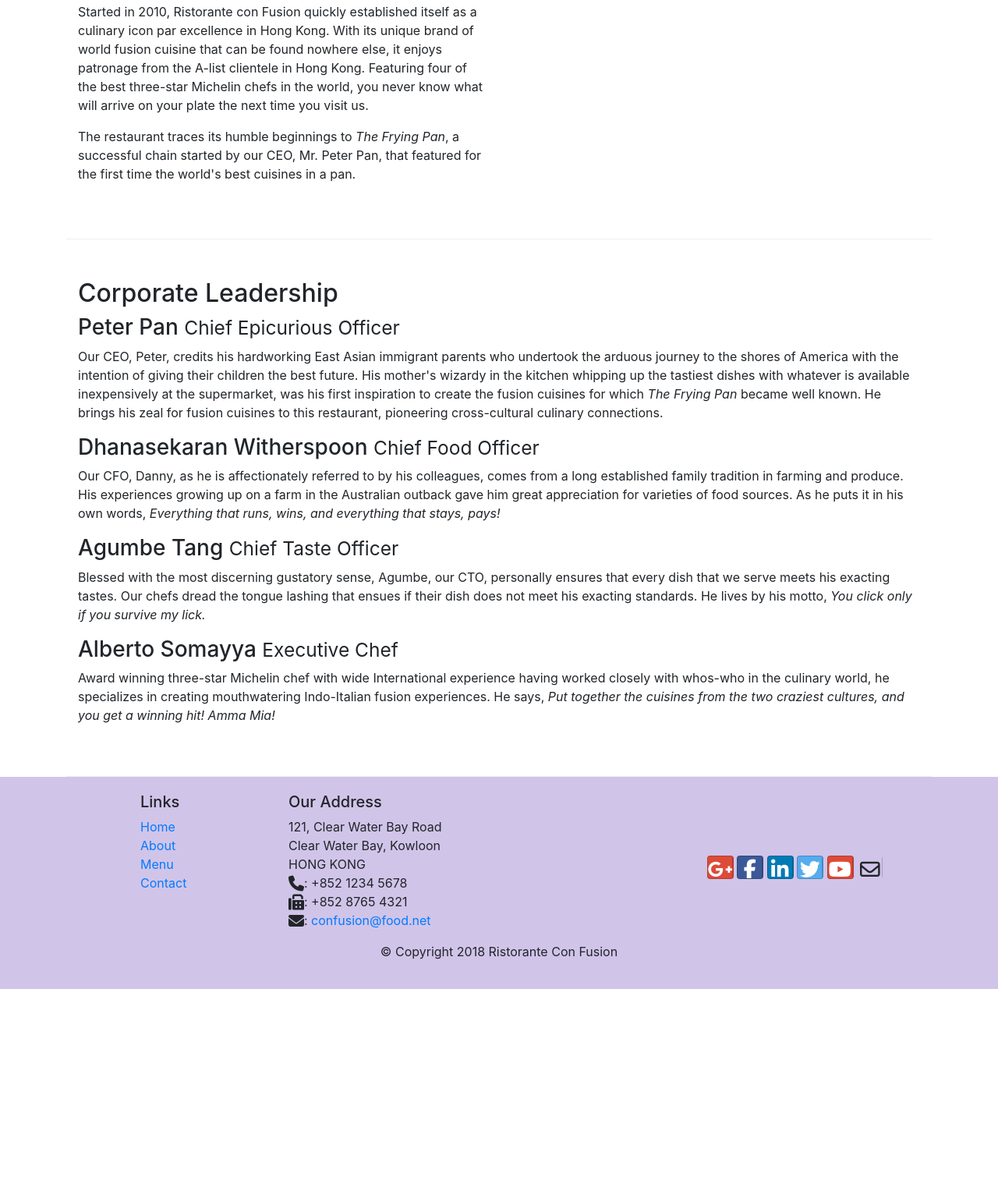
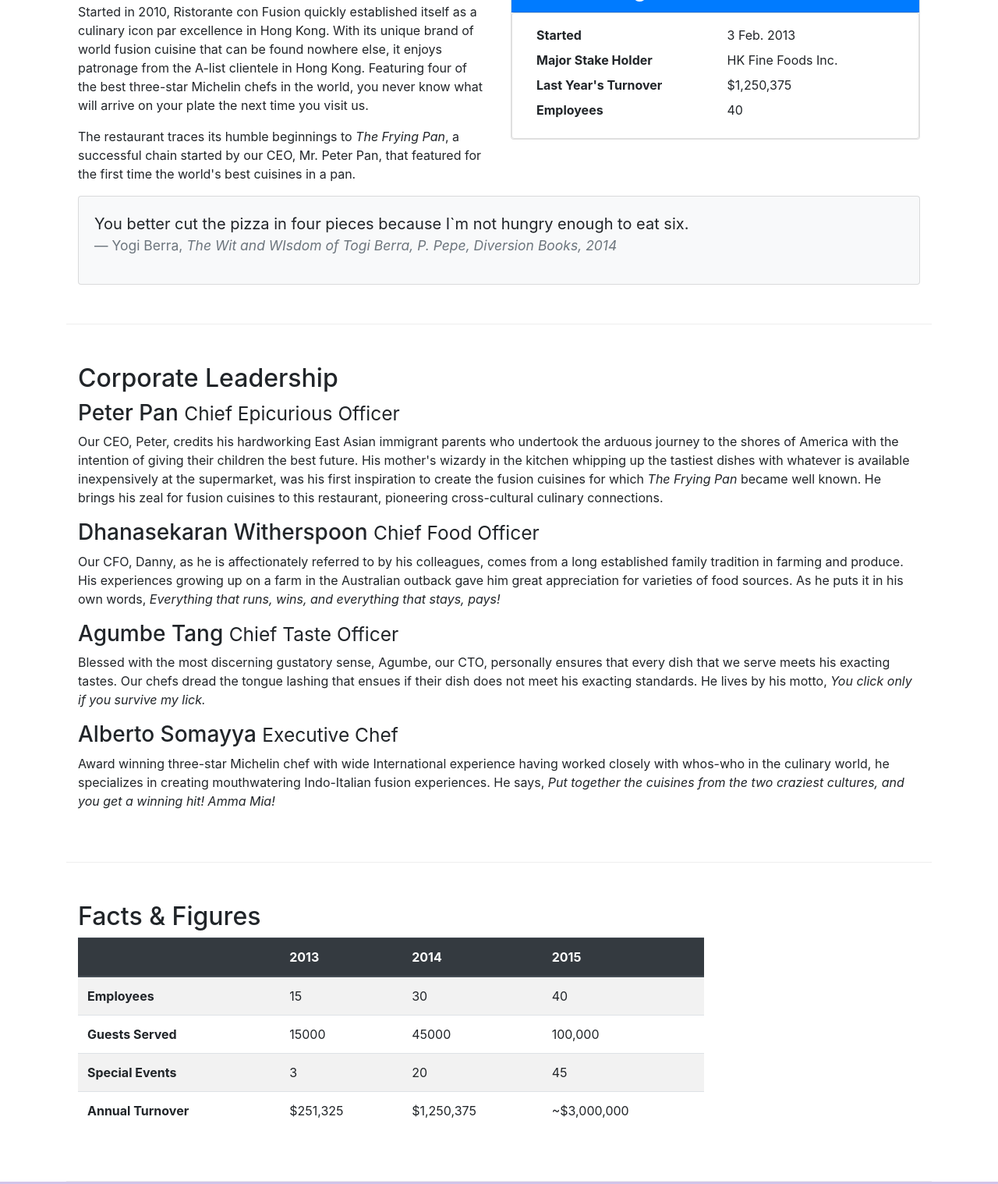
Before and after one commit to Shorjail/bootstrap4, a plain HTML site: page aboutus.html in a window 1280 px wide. Shown: the part 558-2076 px from the top of the page at 78% size. Before the commit the page ends 1826 px from the top, so only its background shows below. Drawn offline with nearby package versions, Linux system fonts and the light colour scheme.

Commit message:
Images and Media

```diff
--- a/aboutus.html
+++ b/aboutus.html
@@ -22,7 +22,7 @@
                 </span>
 
             </button>
-            <a class="navbar-brand mr-auto" href="#">Risorante Con Fusion</a>
+            <img src="/img/logo.png" height="30" width="41">
             <div class="collapse navbar-collapse" id="Navbar">
 
                 <ul class="navbar-nav mr-auto">
@@ -53,7 +53,8 @@
                     <h1>Ristorante con Fusion</h1>
                     <p>We take inspiration from the World's best cuisines, and create a unique fusion experience. Our lipsmacking creations will tickle your culinary senses!</p>
                 </div>
-                <div class="col-12 col-sm">
+                <div class="col-12 col-sm align-self-center">
+                    <img src="/img/logo.png" class="img-fluid"/>
                 </div>
             </div>
         </div>
@@ -82,7 +83,36 @@
                 <p>Started in 2010, Ristorante con Fusion quickly established itself as a culinary icon par excellence in Hong Kong. With its unique brand of world fusion cuisine that can be found nowhere else, it enjoys patronage from the A-list clientele in Hong Kong.  Featuring four of the best three-star Michelin chefs in the world, you never know what will arrive on your plate the next time you visit us.</p>
                 <p>The restaurant traces its humble beginnings to <em>The Frying Pan</em>, a successful chain started by our CEO, Mr. Peter Pan, that featured for the first time the world's best cuisines in a pan.</p>
             </div>
-            <div>
+            <div class="col-12 col-sm">
+                <div class="card">
+                    <h3 class="card-header bg-primary text-white"> Facts at a glance</h3>
+                    <div class="card body">
+                        <dl class="row m-sm-3">
+                            <dt class="col-6">
+                                Started
+                            </dt>
+                            <dd class="col-6"> 3 Feb. 2013</dd>
+                            <dt class="col-6">Major Stake Holder</dt>
+                            <dd class="col-6">HK Fine Foods Inc.</dd>
+                            <dt class="col-6">Last Year's Turnover</dt>
+                            <dd class="col-6">$1,250,375</dd>
+                            <dt class="col-6">Employees</dt>
+                            <dd class="col-6">40</dd>
+                        </dl>
+                    </div>
+                </div>
+            </div>
+            <div class="col-12">
+                <div class="card card-body bg-light">
+                    <blockquote class="blockquote">
+                        <p class="mb-0">
+                            You better cut the pizza in four pieces because I`m not hungry enough to eat six.
+                        </p>
+                        <footer class="blockquote-footer">Yogi Berra,
+                            <cite title="Source Title"> The Wit and WIsdom of Togi Berra, P. Pepe, Diversion Books, 2014</cite>
+                        </footer>
+                    </blockquote>
+                </div>
             </div>
         </div>
 
@@ -99,6 +129,54 @@
                 <h3>Alberto Somayya <small>Executive Chef</small></h3>
                 <p class="d-none d-sm-block">Award winning three-star Michelin chef with wide International experience having worked closely with whos-who in the culinary world, he specializes in creating mouthwatering Indo-Italian fusion experiences. He says, <em>Put together the cuisines from the two craziest cultures, and you get a winning hit! Amma Mia!</em></p>
             </div>
+       </div>
+       <div class="row row-content">
+        <div class="col-12 col-sm-9">
+            <h2>Facts &amp; Figures</h2>
+
+            <div class="table-responsive">
+                <table class="table table-striped">
+                    <thead class="thead-dark">
+                        <tr>
+                            <th>&nbsp;</th>
+                            <th>2013</th>
+                            <th>2014</th>
+                            <th>2015</th>
+                        </tr>
+                    </thead>
+                    <tbody>
+                        <tr>
+                            <th>Employees</th>
+                            <td>15</td>
+                            <td>30</td>
+                            <td>40</td>
+                        </tr>
+                        <tr>
+                            <th>Guests Served</th>
+                            <td>15000</td>
+                            <td>45000</td>
+                            <td>100,000</td>
+                        </tr>
+                        <tr>
+                            <th>Special Events</th>
+                            <td>3</td>
+                            <td>20</td>
+                            <td>45</td>
+                        </tr>
+                        <tr>
+                            <th>Annual Turnover</th>
+                            <td>$251,325</td>
+                            <td>$1,250,375</td>
+                            <td>~$3,000,000</td>
+                        </tr>
+                    </tbody>
+                </table>
+            </div>
+        </div>
+        <div class="col-12 col-sm-3">
+
+
+        </div>
        </div>
 
     </div>
```
Also changed, not shown: contactus.html (+3 -2 lines), index.html (+24 -7 lines), img/alberto.png (added), img/buffet.png (added), img/logo.png (added), img/uthappizza.png (added), 1 other file.
